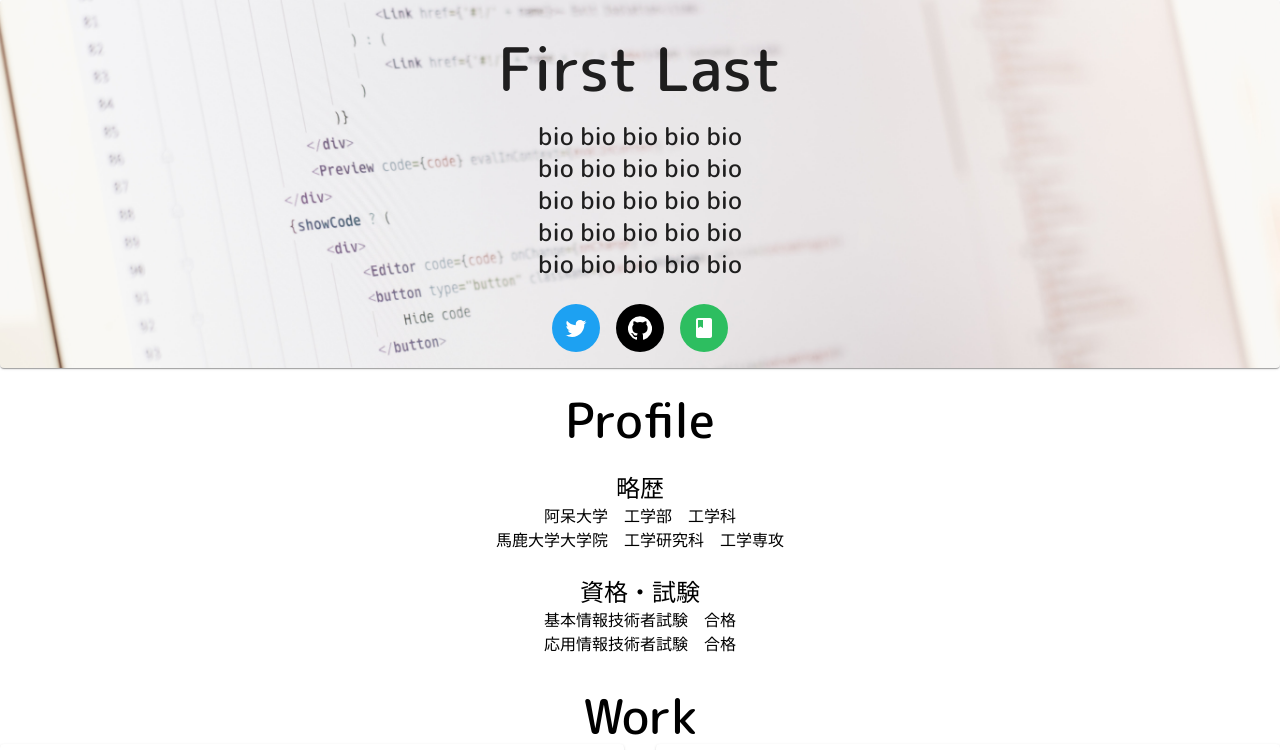
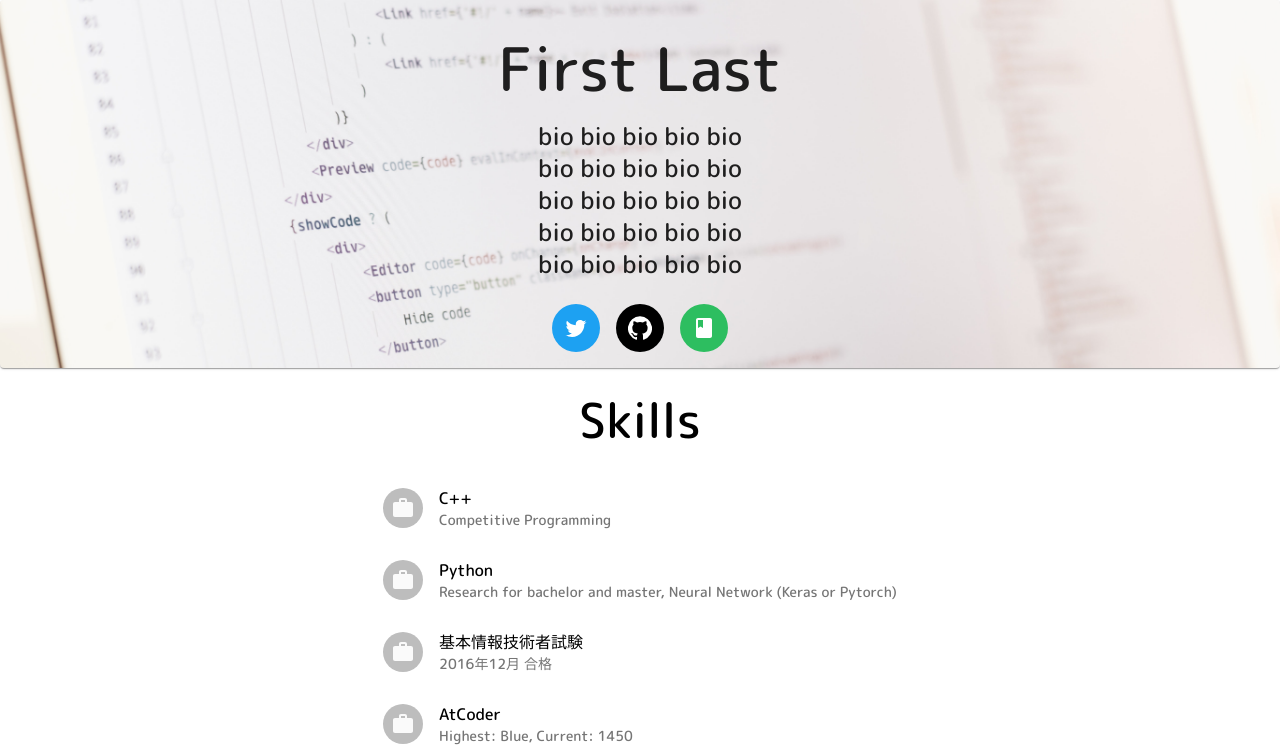
Before and after one commit to utouto97/portfolio, a React (Create React App) app: page / in a window 1280 px wide. Shown: the top 750 px of the page. Built offline with nearby package versions, Linux system fonts and the light colour scheme.

Commit message:
delete Home (src/Home.tsx)

```diff
--- a/src/App.tsx
+++ b/src/App.tsx
@@ -4,14 +4,12 @@ import { MuiThemeProvider } from '@material-ui/core/styles';
 import Grid from '@material-ui/core/Grid';
 
 import { createStyles, makeStyles, Theme } from '@material-ui/core/styles';
-import Button from '@material-ui/core/Button';
 import IconButton from '@material-ui/core/IconButton';
 import ArrowUpwardIcon from '@material-ui/icons/ArrowUpward';
 
 import GlobalStyle from './globalStyles';
 import theme from './theme';
 import Header from './Header';
-import Home from './Home';
 import Work from './Work';
 import Skills from './Skills';
 
@@ -39,9 +37,8 @@ const App = () => {
       <MuiThemeProvider theme={theme}>
         <Grid container direction='column' spacing={4}>
           <Grid item> <Header /> </Grid>
-          <Grid item> <Home /> </Grid>
+          <Grid item> <Skills /> </Grid>
           <Grid item> <Work /> </Grid>
-          <Grid item> <Skills /> </Grid>
         </Grid>
         <IconButton className={classes.totop} onClick={scrollTop}>
           <ArrowUpwardIcon />
--- a/src/Home.tsx
+++ /dev/null
@@ -1,38 +0,0 @@
-import React from 'react';
-
-import Grid from '@material-ui/core/Grid';
-import Typography from '@material-ui/core/Typography';
-
-const Home = () => {
-  return (
-    <React.Fragment>
-      <Grid container direction='column' spacing={3}>
-        <Grid item style={{ textAlign: 'center' }}>
-          <Typography variant='h3'>
-            Profile
-            </Typography>
-        </Grid>
-        <Grid item style={{ textAlign: 'center' }}>
-          <Typography variant='h5'>
-            略歴
-            </Typography>
-          <Typography variant='body1'>
-            阿呆大学　工学部　工学科<br />
-            馬鹿大学大学院　工学研究科　工学専攻<br />
-          </Typography>
-        </Grid>
-        <Grid item style={{ textAlign: 'center' }}>
-          <Typography variant='h5'>
-            資格・試験
-            </Typography>
-          <Typography variant='body1'>
-            基本情報技術者試験　合格<br />
-            応用情報技術者試験　合格<br />
-          </Typography>
-        </Grid>
-      </Grid>
-    </React.Fragment >
-  );
-};
-
-export default Home;
```
